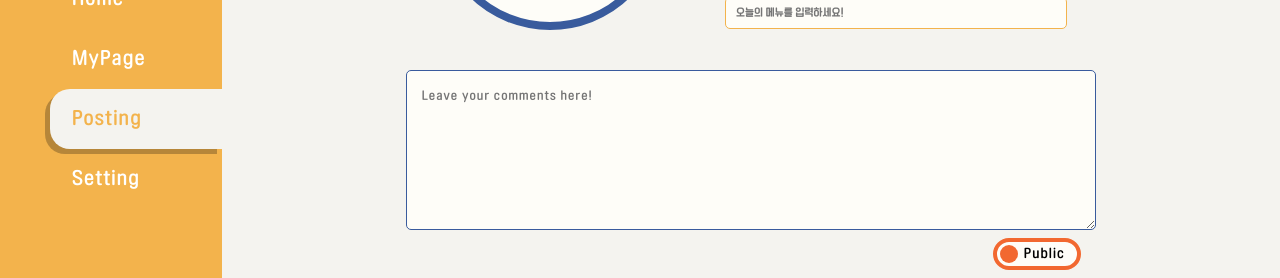
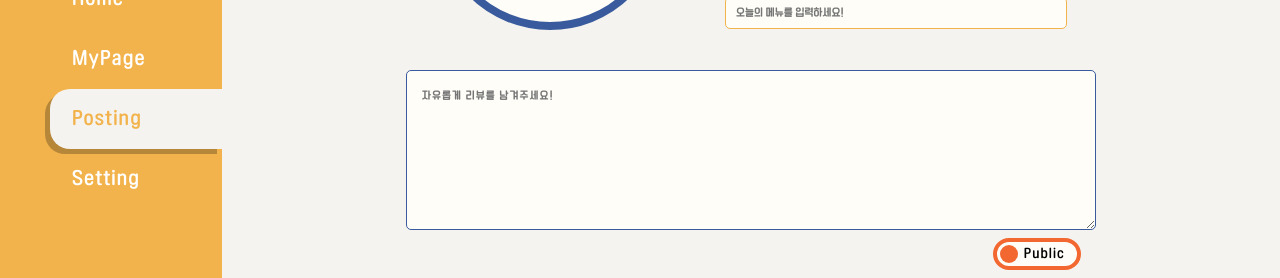
Before and after one commit to margu31/forte-diet, a React (Create React App) app: page /posting in a window 1280 px wide. Shown: the part 330-608 px from the top of the page. Built offline with nearby package versions, Linux system fonts and the light colour scheme; no server answers.

Commit message:
[스타일] review box placeholder 수정

```diff
--- a/src/containers/PostingContainer/PostingContainer.js
+++ b/src/containers/PostingContainer/PostingContainer.js
@@ -83,7 +83,7 @@ function PostingContainer() {
           id="mealReview"
           name="review"
           label="Review: "
-          placeholder="Leave your comments here!"
+          placeholder="자유롭게 리뷰를 남겨주세요!"
           onChange={onChange}
           onBlur={onBlur}
           hasError={mealData.hasError.review}
```
